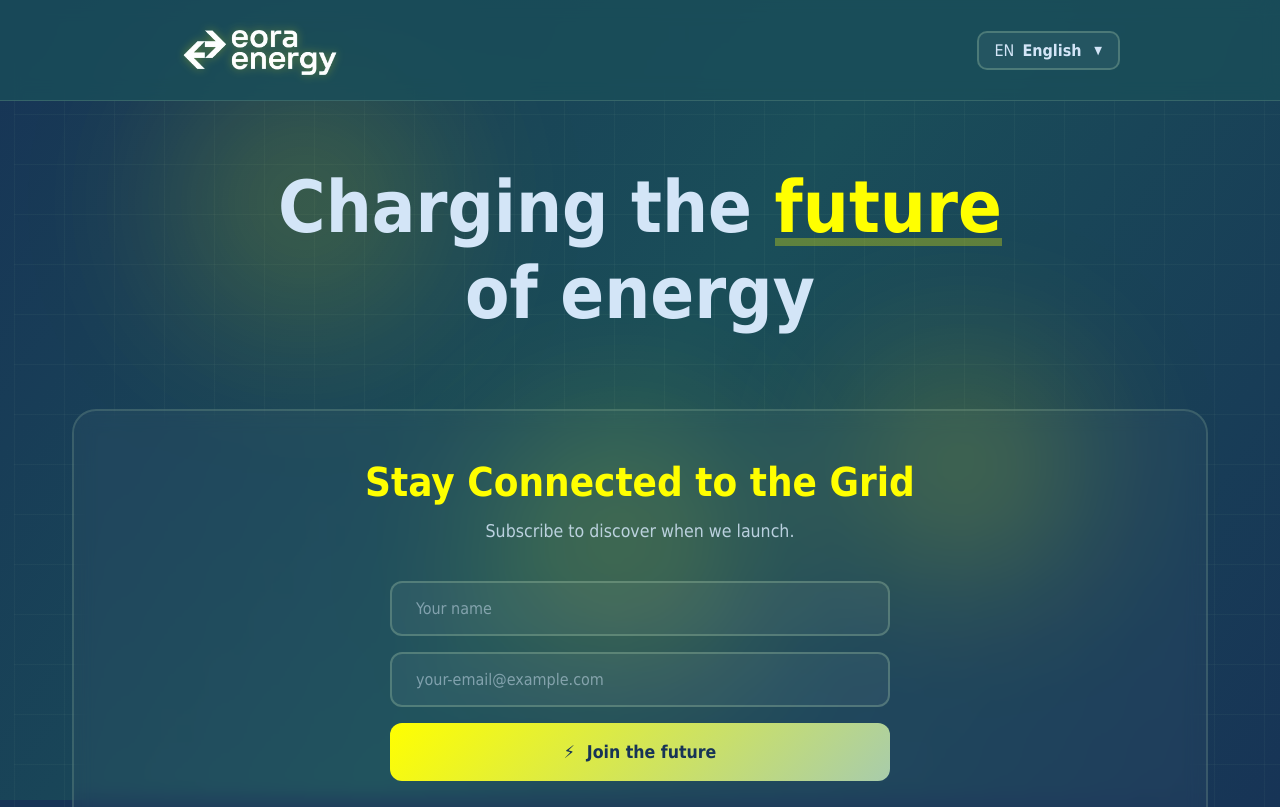
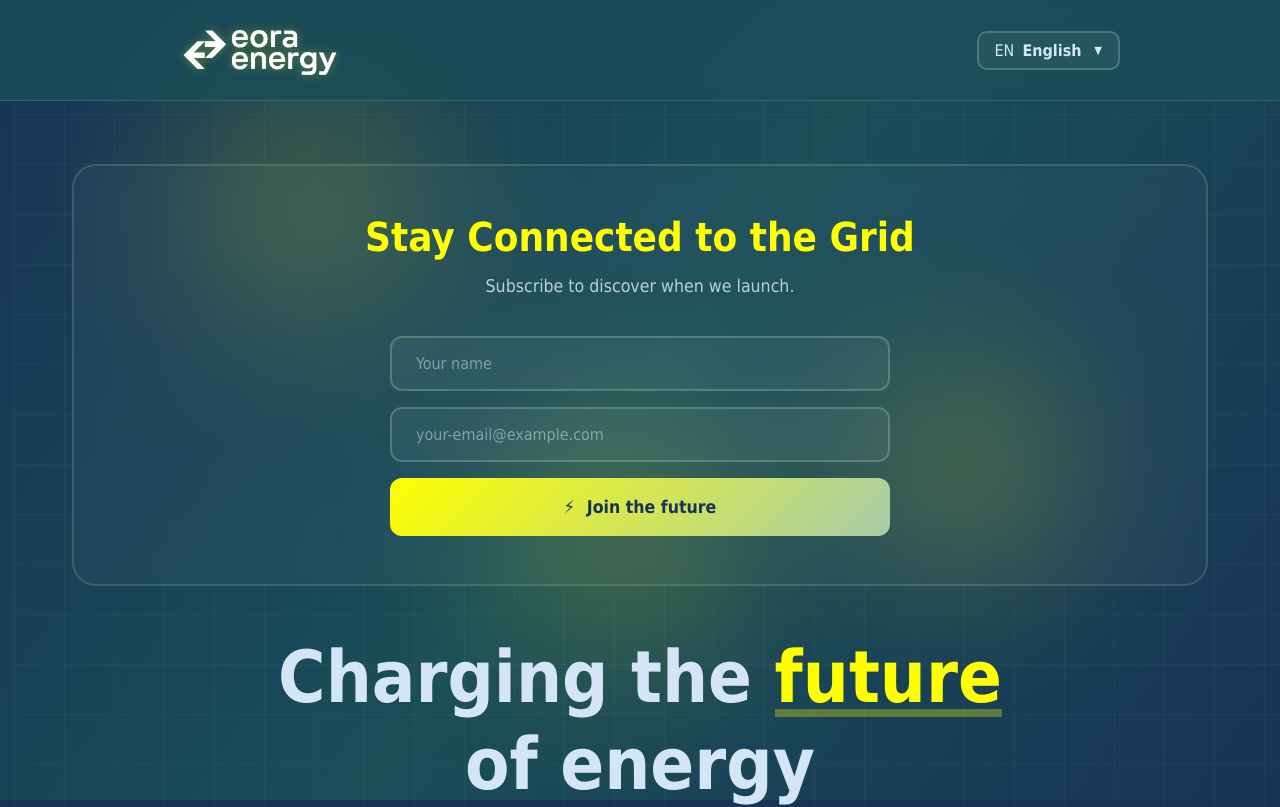
Before and after one commit to eora-energy/landing-page, a React (Vite) app: page / in a window 1280 px wide. Shown: the top 807 px of the page. Built offline with nearby package versions, Linux system fonts and the light colour scheme.

Commit message:
Spostato titolo sotto newsletter

```diff
--- a/src/App.jsx
+++ b/src/App.jsx
@@ -34,8 +34,8 @@ export default function App() {
       />
 
       <main>
+        <NewsletterSection t={t} />
         <HeroSection t={t} />
-        <NewsletterSection t={t} />
         <FeaturesSection features={t.features} />
       </main>
 
--- a/src/styles/global.css
+++ b/src/styles/global.css
@@ -288,14 +288,12 @@ body {
   justify-content: center;
   text-align: center;
   animation-delay: 0.2s;
-  margin-top: 140px;
 }
 
 .hero-title {
   font-size: clamp(2.5rem, 8vw, 4.5rem);
   font-weight: 800;
   line-height: 1.2;
-  margin-bottom: 1.5rem;
 }
 
 .highlight {
@@ -365,6 +363,7 @@ body {
 /* Newsletter Section */
 .newsletter-section {
   animation-delay: 0.6s;
+  margin-top: 140px;
 }
 
 .newsletter-container {
```
